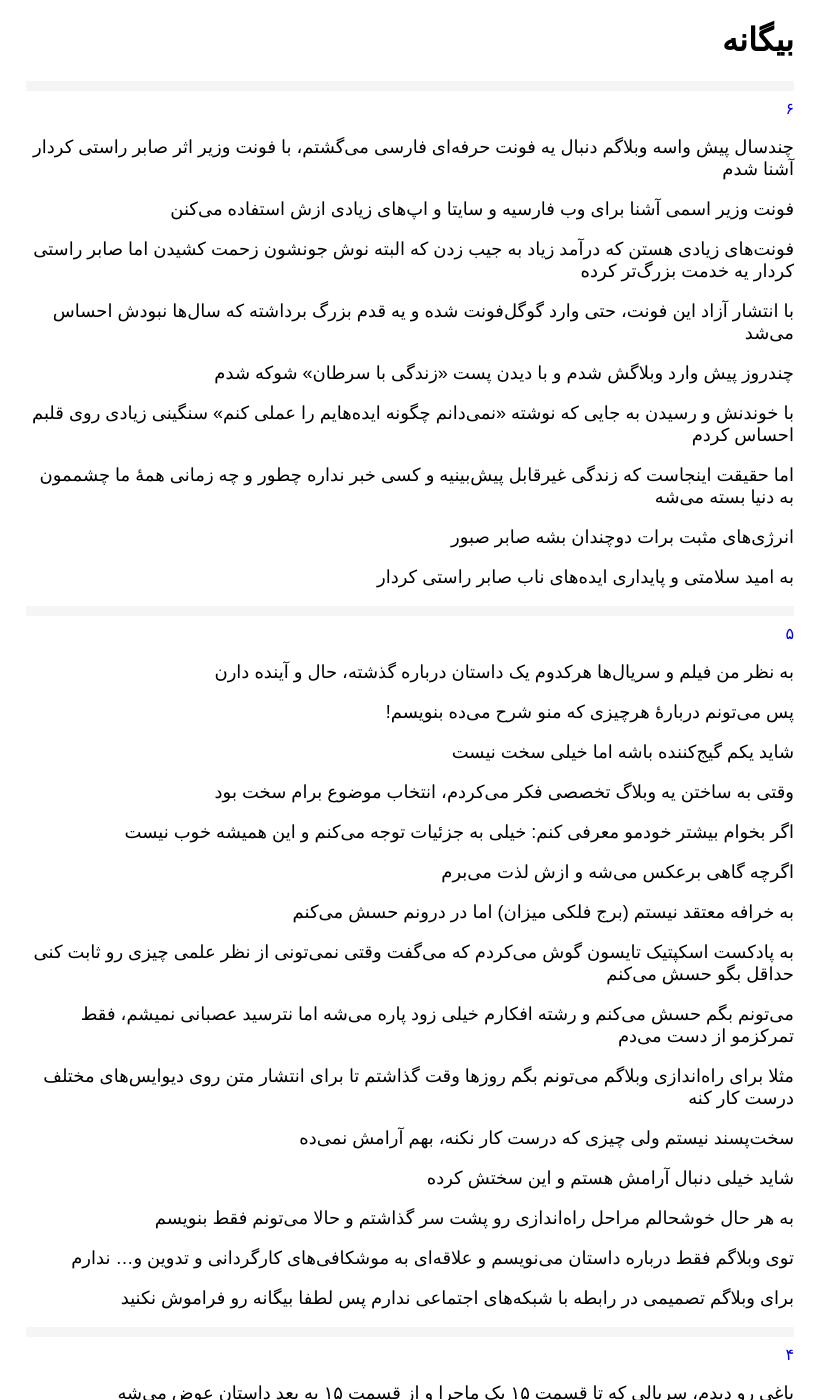
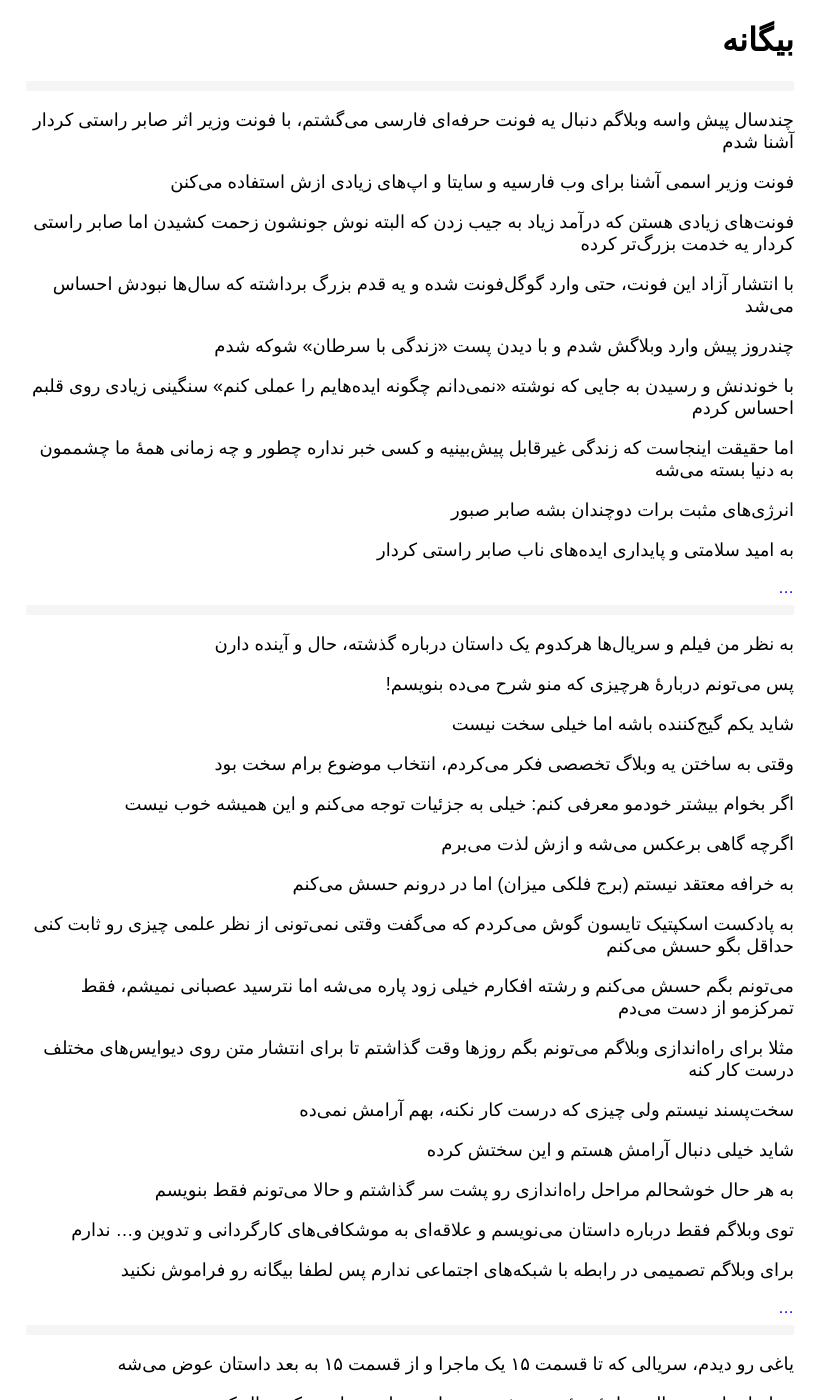
Before and after one commit to darkblog/darkblog.github.io, a Jekyll site: the page built from index.html, in a window 1280 px wide and 1400 px high. Shown: the whole window, without its empty margins (230-1056 px from the left). Built offline with Jekyll 4.4.1, drawn with Linux system fonts in a browser that asks for light colours.

Commit message:
Update index.html

```diff
--- a/index.html
+++ b/index.html
@@ -13,8 +13,7 @@ layout: compress
 <body>
 <h1>بیگانه</h1>
 {% for post in site.posts %}
-<hr><a href="{{ site.url }}{{ post.url }}">{{ post.title }}</a>
-{{ post.content }}
+<hr>{{ post.content }}<a href="{{ site.url }}{{ post.url }}">…</a>
 {% endfor %}
 </body>
 </html>
```
